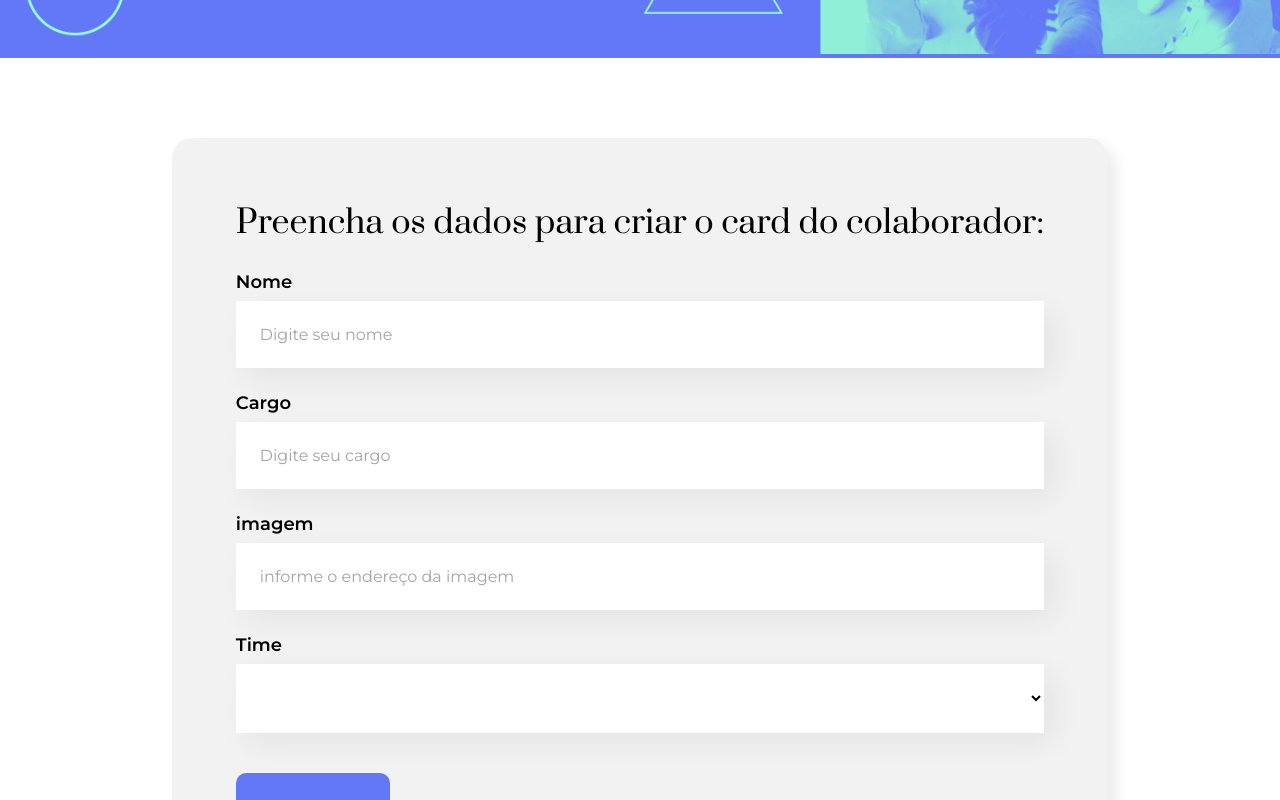
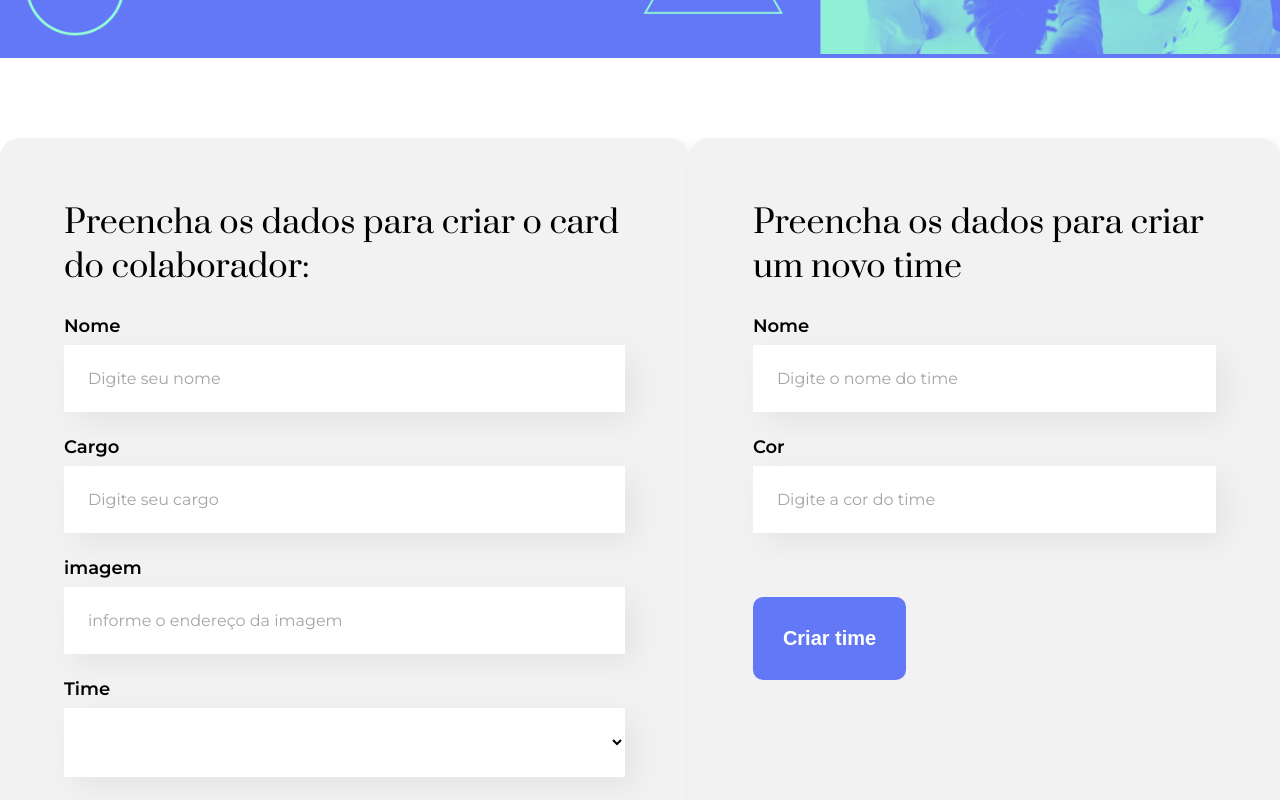
Before and after one commit to gabriel-vitebo/organo, a React (Create React App) app: page / in a window 1280 px wide. Shown: the part 440-1240 px from the top of the page. Built offline with nearby package versions, Linux system fonts and the light colour scheme.

Commit message:
adding a new team

```diff
--- a/src/App.js
+++ b/src/App.js
@@ -62,10 +62,15 @@ function App() {
     )
   }
 
+  function registerTeam(newTeam) {
+    setTeams([...teams, { ...newTeam, id: uuidv4() }])
+  }
+
   return (
     <div className="App">
       <Banner />
       <Form
+        registerTeam={registerTeam}
         teamsName={teams.map((team) => team.name)}
         whenRegisteringACollaborator={(collaborator) =>
           setCollaborators([...collaborators, collaborator])
--- a/src/components/Form/index.jsx
+++ b/src/components/Form/index.jsx
@@ -5,11 +5,13 @@ import Button from "../Button"
 import { useState } from "react"
 import { v4 as uuidv4 } from "uuid"
 
-const Form = ({ teamsName, whenRegisteringACollaborator }) => {
+const Form = ({ teamsName, whenRegisteringACollaborator, registerTeam }) => {
   const [name, setName] = useState("")
   const [office, setOffice] = useState("")
   const [image, setImage] = useState("")
   const [team, setTeam] = useState("")
+  const [teamName, setTeamName] = useState("")
+  const [teamColor, setTeamColor] = useState("")
 
   function cleanForm() {
     setName("")
@@ -63,6 +65,29 @@ const Form = ({ teamsName, whenRegisteringACollaborator }) => {
         />
         <Button text="Criar card" />
       </form>
+      <form
+        onSubmit={(e) => {
+          e.preventDefault()
+          registerTeam({ name: teamName, color: teamColor })
+        }}
+      >
+        <h2>Preencha os dados para criar um novo time</h2>
+        <BoxText
+          isRequired
+          label="Nome"
+          placeholder="Digite o nome do time"
+          valueText={teamName}
+          onModified={(value) => setTeamName(value)}
+        />
+        <BoxText
+          isRequired
+          placeholder="Digite a cor do time"
+          label="Cor"
+          valueText={teamColor}
+          onModified={(value) => setTeamColor(value)}
+        />
+        <Button text="Criar time" />
+      </form>
     </section>
   )
 }
```
